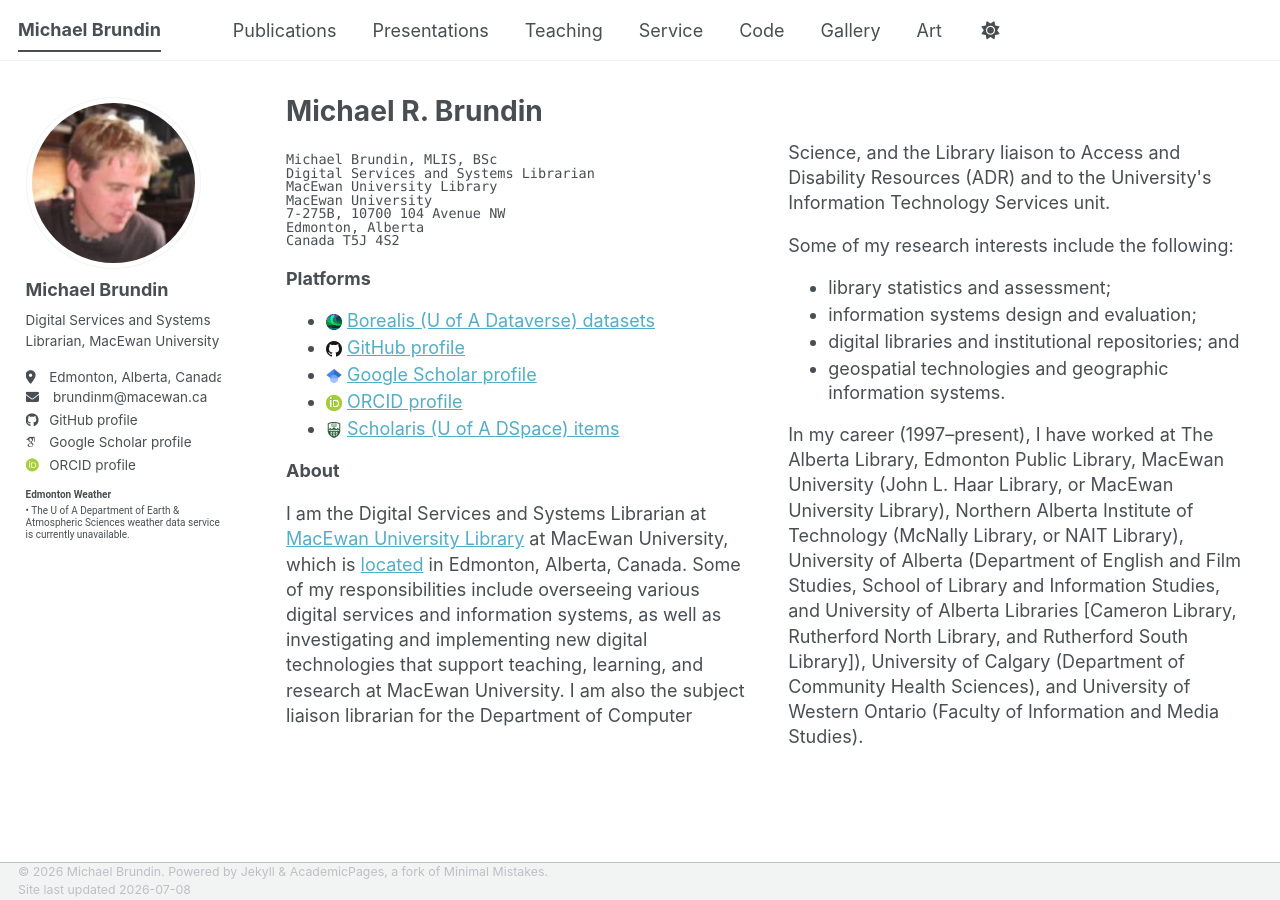
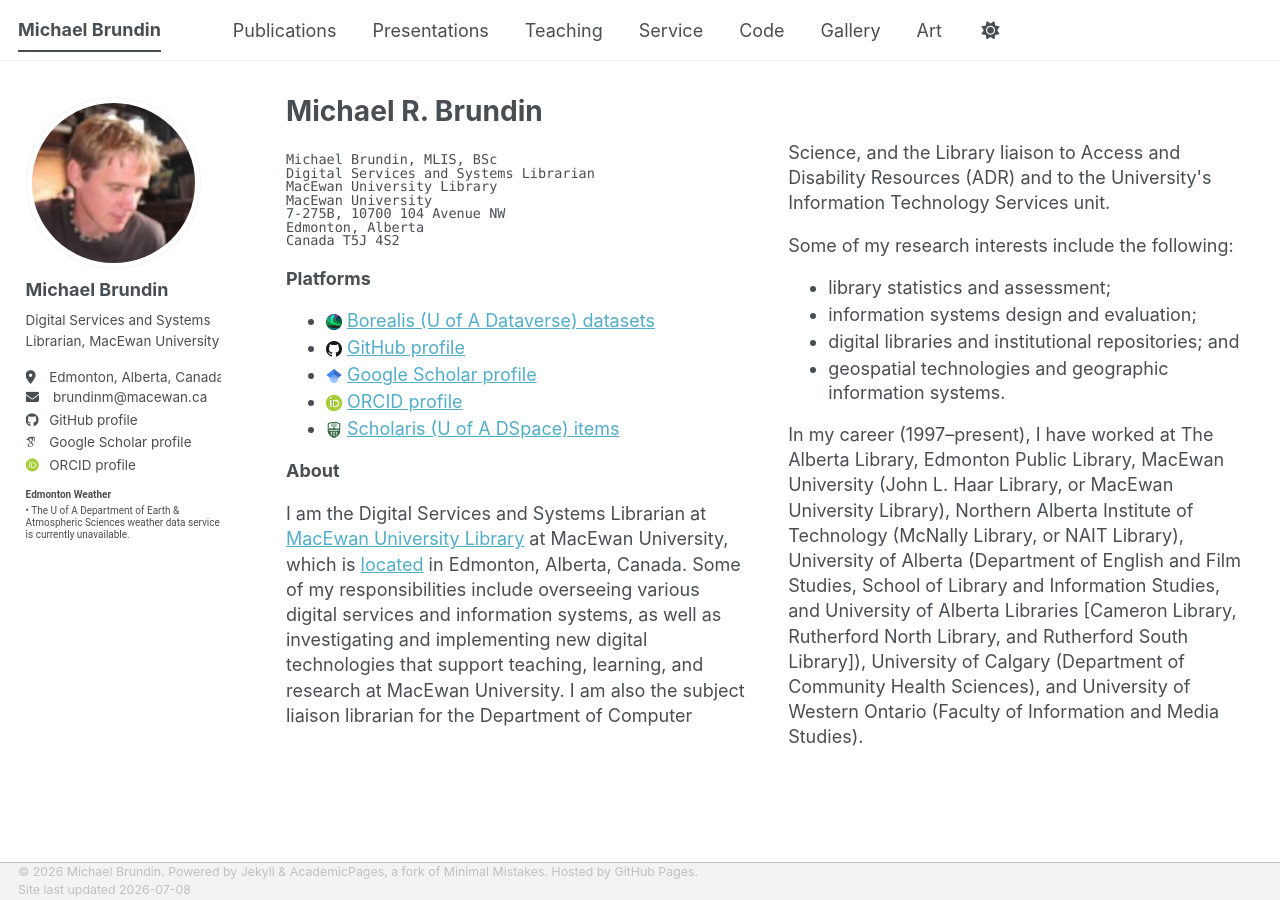
Before and after one commit to brundinm/brundinm.github.io, a Jekyll site: the page built from _pages/about.md, in a window 1280 px wide. Built offline with Jekyll 4.4.1, drawn with Linux system fonts in a browser that asks for light colours; some web fonts are replaced; a script bundle is joined from its source files by our own code; library files that are not in the unit come from our copies.

Commit message:
Code revisions

```diff
--- a/_includes/footer.html
+++ b/_includes/footer.html
@@ -2,6 +2,6 @@
 
 <!-- MRB: Revised footer -->
 <div class="page__footer-copyright">
-  &copy; {{ site.time | date: '%Y' }} {{ site.name | default: site.title }}. {{ site.data.ui-text[site.locale].powered_by | default: "Powered by" }} <a href="https://jekyllrb.com" target="_blank" rel="nofollow noopener noreferrer">Jekyll</a> &amp; <a href="https://github.com/academicpages/academicpages.github.io" target="_blank" rel="nofollow noopener noreferrer">AcademicPages</a>, a fork of <a href="https://mademistakes.com/work/minimal-mistakes-jekyll-theme/" target="_blank" rel="nofollow noopener noreferrer">Minimal Mistakes</a>.<br />
+  &copy; {{ site.time | date: '%Y' }} {{ site.name | default: site.title }}. {{ site.data.ui-text[site.locale].powered_by | default: "Powered by" }} <a href="https://jekyllrb.com" target="_blank" rel="nofollow noopener noreferrer">Jekyll</a> &amp; <a href="https://github.com/academicpages/academicpages.github.io" target="_blank" rel="nofollow noopener noreferrer">AcademicPages</a>, a fork of <a href="https://github.com/mmistakes/minimal-mistakes" target="_blank" rel="nofollow noopener noreferrer">Minimal Mistakes</a>. Hosted by <a href="https://pages.github.com/" target="_blank" rel="nofollow noopener noreferrer">GitHub Pages</a>.<br />
   Site last updated {{ "now" | date: '%Y-%m-%d' }}
 </div>
```
Also changed, not shown: images/ual-binderies-hss.png.
